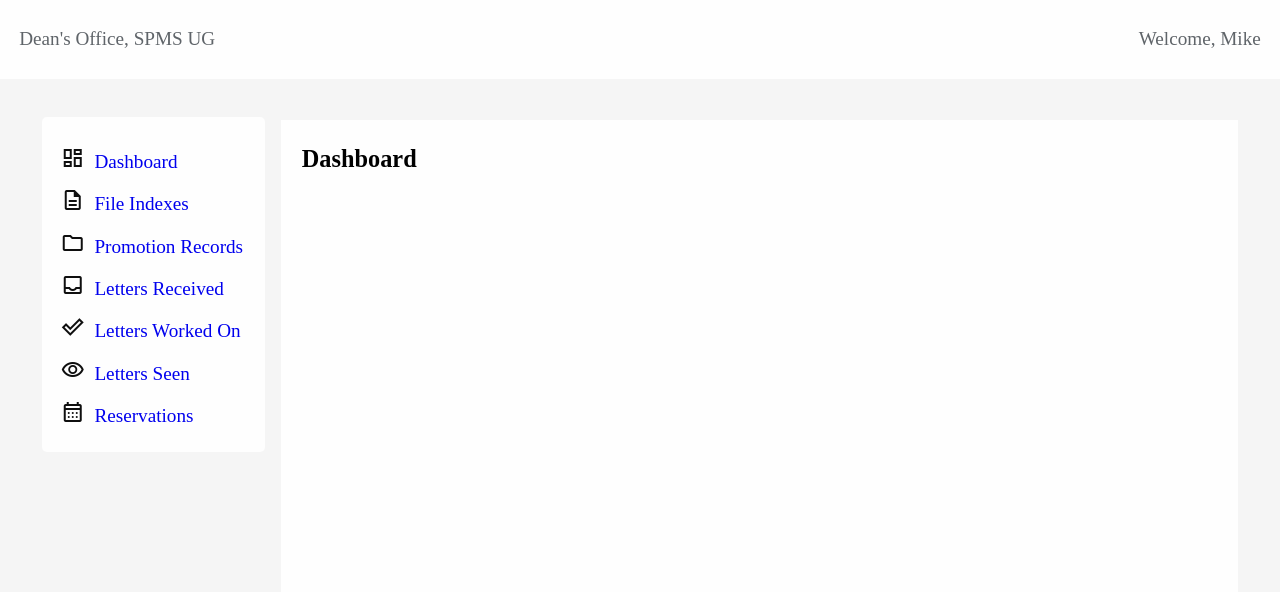
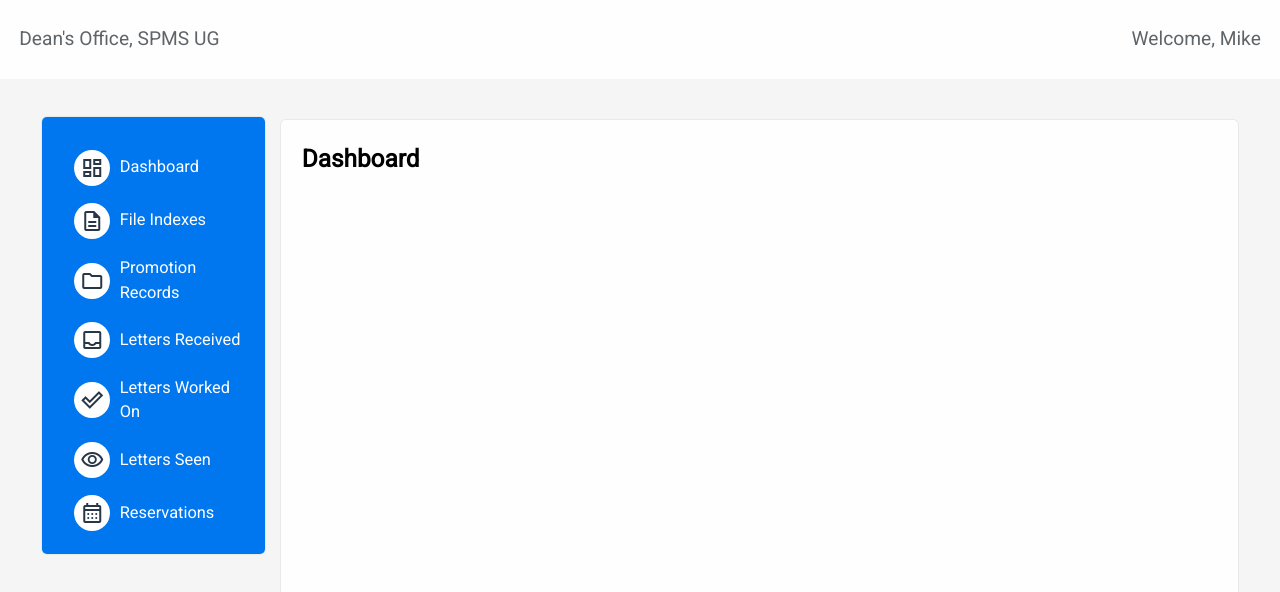
Before and after one commit to michaelamponsah/spms-application, a React (Create React App) app: page / in a window 1280 px wide. Shown: the top 592 px of the page. Built offline with nearby package versions, Linux system fonts and the light colour scheme.

Commit message:
Made significant changes in the utility styling section in public/style.css

```diff
--- a/public/index.html
+++ b/public/index.html
@@ -14,6 +14,14 @@
       rel="stylesheet"
       href="https://fonts.googleapis.com/css2?family=Material+Symbols+Outlined:opsz,wght,FILL,GRAD@48,400,0,0"
     />
+    <link rel="preconnect" href="https://fonts.googleapis.com" />
+    <link rel="preconnect" href="https://fonts.gstatic.com" crossorigin />
+    <link rel="preconnect" href="https://fonts.googleapis.com" />
+    <link rel="preconnect" href="https://fonts.gstatic.com" crossorigin />
+    <link
+      href="https://fonts.googleapis.com/css2?family=Roboto&display=swap"
+      rel="stylesheet"
+    />
     <link rel="stylesheet" href="style.css" />
     <title>React App</title>
   </head>
--- a/public/style.css
+++ b/public/style.css
@@ -32,6 +32,7 @@ body {
   min-height: 100vh;
   font-size: 1.3rem;
   background-color: #f5f5f5;
+  font-family: "Roboto", sans-serif;
 }
 
 /* Make form elements easier to work with*/
@@ -61,6 +62,36 @@ UTILITY CLASSES
   margin: 0 auto;
   padding: 0 2em;
 }
+
+.border-radius {
+  border-radius: 0.31rem;
+}
+.shadow {
+  box-shadow: rgba(0, 0, 0, 0.05) 0px 0px 0px 1px;
+}
+
+/* Colors */
 .bg-white {
   background-color: #fefefe;
 }
+.bg-blue {
+  background-color: #0077ef !important;
+}
+.bg-dark {
+  background-color: #283747 !important;
+}
+.text-white {
+  color: #ffffff;
+}
+
+.text-dark {
+  color: #283747;
+}
+.color-gold {
+  color: #ffc300;
+}
+
+/* Font sizes */
+.text-small {
+  font-size: 1.025rem;
+}
--- a/src/App.js
+++ b/src/App.js
@@ -9,7 +9,6 @@ import LettersWorkedOnPage from "./pages/LettersWorkedOn";
 import LettersSeenByDeanPage from "./pages/LettersSeenByDean";
 import Dashboard from "./pages/Dashboard";
 import MainArea from "./components/MainArea";
-import Layout from "./components/Layout";
 import Reservations from "./pages/Reservations";
 
 function App() {
--- a/src/components/Layout/index.js
+++ /dev/null
@@ -1,7 +0,0 @@
-import React from "react";
-import classes from "./style.module.css"
-const Layout = ({ children }) => {
-  return <div className={classes["app-wrapper"]}>{children}</div>;
-};
-
-export default Layout;
--- a/src/components/Layout/style.module.css
+++ /dev/null
@@ -1,8 +0,0 @@
-/* .app-wrapper{
-    display: grid;
-    grid-template-columns: repeat(1fr, 12);
-} */
-
-.app-wrapper{
-   display: flex;
-}
--- a/src/components/MainArea/index.js
+++ b/src/components/MainArea/index.js
@@ -1,8 +1,12 @@
 import React from "react";
-import classes from "./style.module.css"
+import classes from "./style.module.css";
 
 const MainArea = ({ content }) => {
-  return <section className={`${classes["main-wrapper"]} bg-white`}>{content}</section>;
+  return (
+    <section className={`${classes["main-wrapper"]} bg-white border-radius shadow`}>
+      {content}
+    </section>
+  );
 };
 
 export default MainArea;
--- a/src/components/SideNavItem/index.js
+++ b/src/components/SideNavItem/index.js
@@ -11,9 +11,9 @@ const SideNavItem = ({ title, icon, navUrl }) => {
       ]}
     >
       <div className={classes["icon__wrapper"]}>
-        <span className="material-symbols-outlined">{icon}</span>
+        <span className={`material-symbols-outlined text-dark`}>{icon}</span>
       </div>
-      <Link to={`/${navUrl}`} className={classes["nav__link"]}>
+      <Link to={`/${navUrl}`} className={`${classes["nav__link"]} text-white text-small`}>
         {title}
       </Link>
     </li>
--- a/src/components/SideNavItem/style.module.css
+++ b/src/components/SideNavItem/style.module.css
@@ -1,5 +1,12 @@
 .nav__item {
   margin-top: 0.5em;
+  padding: 0.2em;
+}
+.nav__item:hover {
+  background-color: rgba(24, 78, 133, 0.25);
+  padding: 0.2em;
+  width: 100%;
+  cursor: pointer;
 }
 .nav__item--wrapper {
   display: flex;
@@ -7,12 +14,18 @@
 }
 .icon__wrapper {
   display: inline-block;
-  padding-right: 0.5em;
+  margin: 0 0.5em;
+  padding: 0.31em;
+  border-radius: 50%;
+  background-color: #ffffff;
+  display: flex;
+  justify-content: center;
+  align-items: center;
 }
 .nav__link {
   text-decoration: none;
   align-self: center;
 }
 .nav__link:hover {
-  text-decoration: underline;
+  text-decoration: none;
 }
--- a/src/components/SideNavigation/index.js
+++ b/src/components/SideNavigation/index.js
@@ -3,7 +3,7 @@ import SideNavItem from "../SideNavItem";
 import classes from "./style.module.css";
 const SideNavigation = () => {
   return (
-    <aside className={classes["aside__wrapper"]}>
+    <aside className={`${classes["aside__wrapper"]} border-radius shadow bg-blue`}>
       <nav>
         <ul className={classes["nav__list"]}>
           <SideNavItem title="Dashboard" navUrl="" icon="dashboard" />
--- a/src/components/SideNavigation/style.module.css
+++ b/src/components/SideNavigation/style.module.css
@@ -1,14 +1,13 @@
-
 .aside__wrapper {
   font-size: 1.2rem;
   background-color: #fefefe;
   color: #0f0f0f;
   width: 20%;
-  border-radius: 0.31rem;
   margin-top: 2em;
   align-self: flex-start;
 }
 .nav__list {
   list-style-type: none;
   padding: 1em;
+  width: 100%;
 }
```
